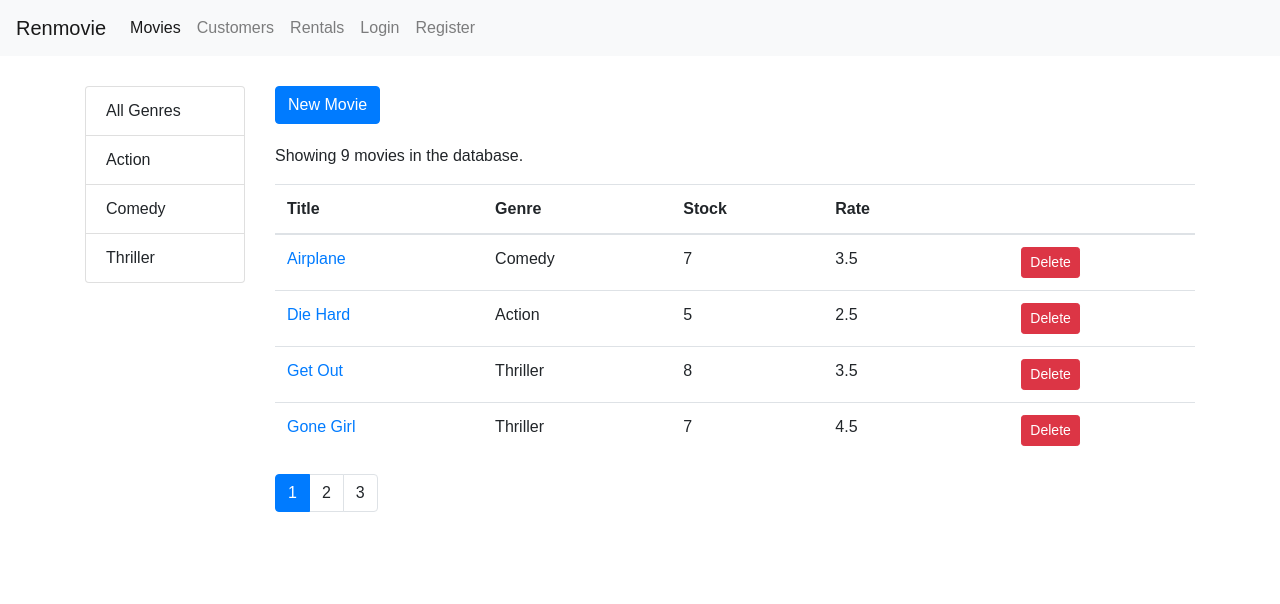
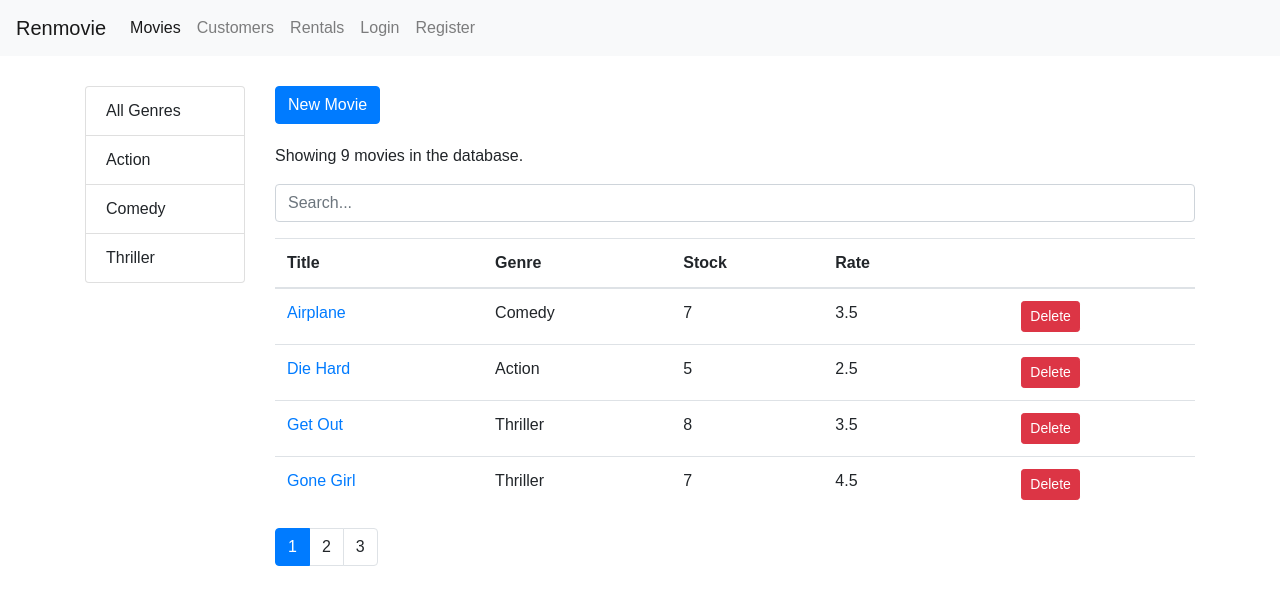
Before and after one commit to Runbo94/renmovie, a React (Create React App) app: page /movies in a window 1280 px wide. Shown: the top 604 px of the page. Built offline with nearby package versions, Linux system fonts and the light colour scheme; the HTML template or start-up script is replaced by a standard one.

Commit message:
Adding search box.

```diff
--- a/src/components/movies.jsx
+++ b/src/components/movies.jsx
@@ -6,6 +6,7 @@
 import { paginate } from "../utils/paginate";
 import MoviesTable from "./moviesTable";
 import { Link } from "react-router-dom";
+import SearchBox from "./searchBox";
 import _ from "lodash";
 
 class Movies extends Component {
@@ -14,6 +15,7 @@
     pageSize: 4,
     currentPage: 1,
     genres: [],
+    searchQuery: "",
     sortColumn: { path: "title", order: "asc" }
   };
 
@@ -40,11 +42,15 @@
   };
 
   handleGenreSelect = genre => {
-    this.setState({ selectedGenre: genre, currentPage: 1 });
+    this.setState({ selectedGenre: genre, searchQuery: "", currentPage: 1 });
   };
 
   handleSort = sortColumn => {
     this.setState({ sortColumn });
+  };
+
+  handleSearch = query => {
+    this.setState({ searchQuery: query, selectedGenre: null, currentPage: 1 });
   };
 
   getPagedData = () => {
@@ -53,13 +59,17 @@
       currentPage,
       selectedGenre,
       movies: allMovies,
-      sortColumn
+      sortColumn,
+      searchQuery
     } = this.state;
+    let filtered = allMovies;
+    if (searchQuery)
+      filtered = allMovies.filter(m =>
+        m.title.toLowerCase().startsWith(searchQuery.toLowerCase())
+      );
+    else if (selectedGenre && selectedGenre._id)
+      filtered = allMovies.filter(m => m.genre._id === selectedGenre._id);
 
-    const filtered =
-      selectedGenre && selectedGenre._id
-        ? allMovies.filter(m => m.genre._id === selectedGenre._id)
-        : allMovies;
     const sorted = _.orderBy(filtered, [sortColumn.path], [sortColumn.order]);
     const movies = paginate(sorted, currentPage, pageSize);
     return { totalCount: filtered.length, data: movies };
@@ -67,7 +77,7 @@
 
   render() {
     const { length: count } = this.state.movies;
-    const { pageSize, currentPage, sortColumn } = this.state;
+    const { pageSize, currentPage, sortColumn, searchQuery } = this.state;
     if (count === 0) return <p>There are no movies in the database.</p>;
     const { totalCount, data: movies } = this.getPagedData();
     return (
@@ -90,6 +100,7 @@
             New Movie
           </Link>
           <p>Showing {totalCount} movies in the database.</p>
+          <SearchBox value={searchQuery} onChange={this.handleSearch} />
           <MoviesTable
             movies={movies}
             sortColumn={sortColumn}
--- /dev/null
+++ b/src/components/searchBox.jsx
@@ -0,0 +1,16 @@
+import React from "react";
+
+const SearchBox = ({ value, onChange }) => {
+  return (
+    <input
+      type="text"
+      name="query"
+      className="form-control my-3"
+      placeholder="Search..."
+      value={value}
+      onChange={e => onChange(e.currentTarget.value)}
+    />
+  );
+};
+
+export default SearchBox;
```
